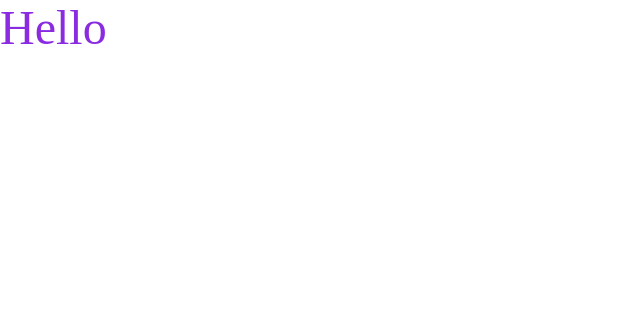
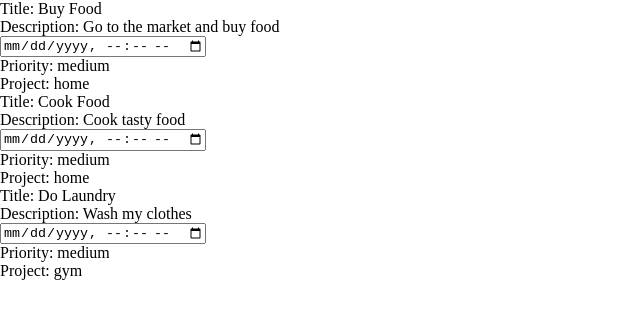
Before and after one commit to bojorquezc/odin_todo_list, a website built with webpack: page src/index.html in a window 1280 px wide. Shown: the whole page, without its empty margins (0-640 px from the left). Built offline with nearby package versions, Linux system fonts and the light colour scheme.

Commit message:
Display task cards

```diff
--- a/src/index.html
+++ b/src/index.html
@@ -7,6 +7,6 @@
     <link rel="stylesheet" href="style.css">
 </head>
 <body>
-    <h1>Hello</h1>
+    <div class="content"></div>
 </body>
 </html>
--- a/src/index.js
+++ b/src/index.js
@@ -1,4 +1,4 @@
 import './style.css';
-import { todoItem, sayHello } from './todo_manager.js';
+import { displayTodo } from './todo_display';
 
-sayHello();
+displayTodo();
--- /dev/null
+++ b/src/todo_display.js
@@ -0,0 +1,39 @@
+// import { todoItem } from './todo_manager.js';
+import { todoProjects } from "./todo_manager";
+
+function displayTodo() {
+    for (const project in todoProjects) {
+        if (Array.isArray(todoProjects[project])) {
+            const array = todoProjects[project];
+            for (let i = 0; i < array.length; i++) {
+
+                const mainContent = document.querySelector('.content');
+                const todoContainer = document.createElement('div');
+                mainContent.appendChild(todoContainer);
+
+                const todoTitle = document.createElement('p');
+                todoTitle.textContent = `Title: ${array[i].taskName}`;
+                todoContainer.appendChild(todoTitle);
+
+                const todoDescription = document.createElement('p');
+                todoDescription.textContent = `Description: ${array[i].taskDescription}`;
+                todoContainer.appendChild(todoDescription);
+
+                const todoDueDate = document.createElement('INPUT');
+                todoDueDate.setAttribute('type', 'datetime-local');
+                todoContainer.appendChild(todoDueDate);
+
+                const priority = document.createElement('p');
+                priority.textContent = `Priority: ${array[i].priority}`;
+                todoContainer.appendChild(priority);
+
+                const project = document.createElement('p');
+                project.textContent = `Project: ${array[i].project}`;
+                todoContainer.appendChild(project);
+
+            }
+        }
+    }
+}
+
+export { displayTodo };
--- a/src/todo_manager.js
+++ b/src/todo_manager.js
@@ -3,10 +3,6 @@
 const todoProjects = {
     default: []
 };
-
-function sayHello() {
-    console.log('Hello!');
-}
 
 const todoItem = (taskName, taskDescription, dueDate, priority, project) => {
 
@@ -54,15 +50,14 @@ const todoItem = (taskName, taskDescription, dueDate, priority, project) => {
 }
 
 
-// const buyFood = todoItem('Buy Food', 'Go to the market and buy food', 'August 25 2023', 'medium', 'home');
-// buyFood.createToDo()
+//sample todo tasks
+const buyFood = todoItem('Buy Food', 'Go to the market and buy food', 'August 25 2023', 'medium', 'home');
+buyFood.createToDo()
 
-// const doLaundry = todoItem('Do Laundry', 'Wash my clothes', 'August 27 2023', 'medium', 'gym');
-// // createToDo(doLaundry);
-// doLaundry.createToDo();
+const doLaundry = todoItem('Do Laundry', 'Wash my clothes', 'August 27 2023', 'medium', 'gym');
+doLaundry.createToDo();
 
-// const cookFood = todoItem('Cook Food', 'Cook tasty food', 'August 29 2023', 'medium', 'home');
-// // createToDo(cookFood);
-// cookFood.createToDo();
+const cookFood = todoItem('Cook Food', 'Cook tasty food', 'August 29 2023', 'medium', 'home');
+cookFood.createToDo();
 
-export { todoItem, sayHello };
+export { todoItem, todoProjects };
```
